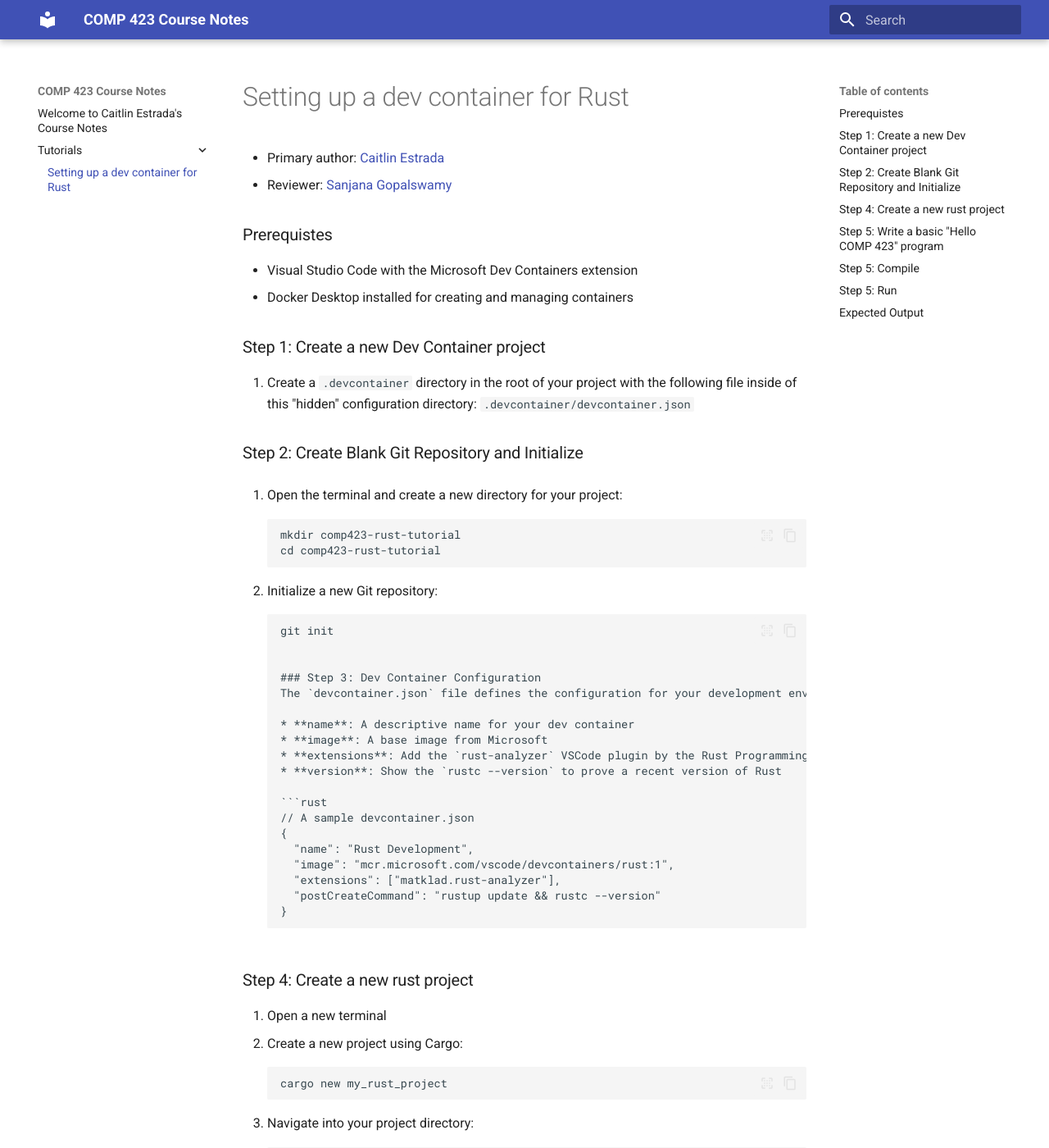
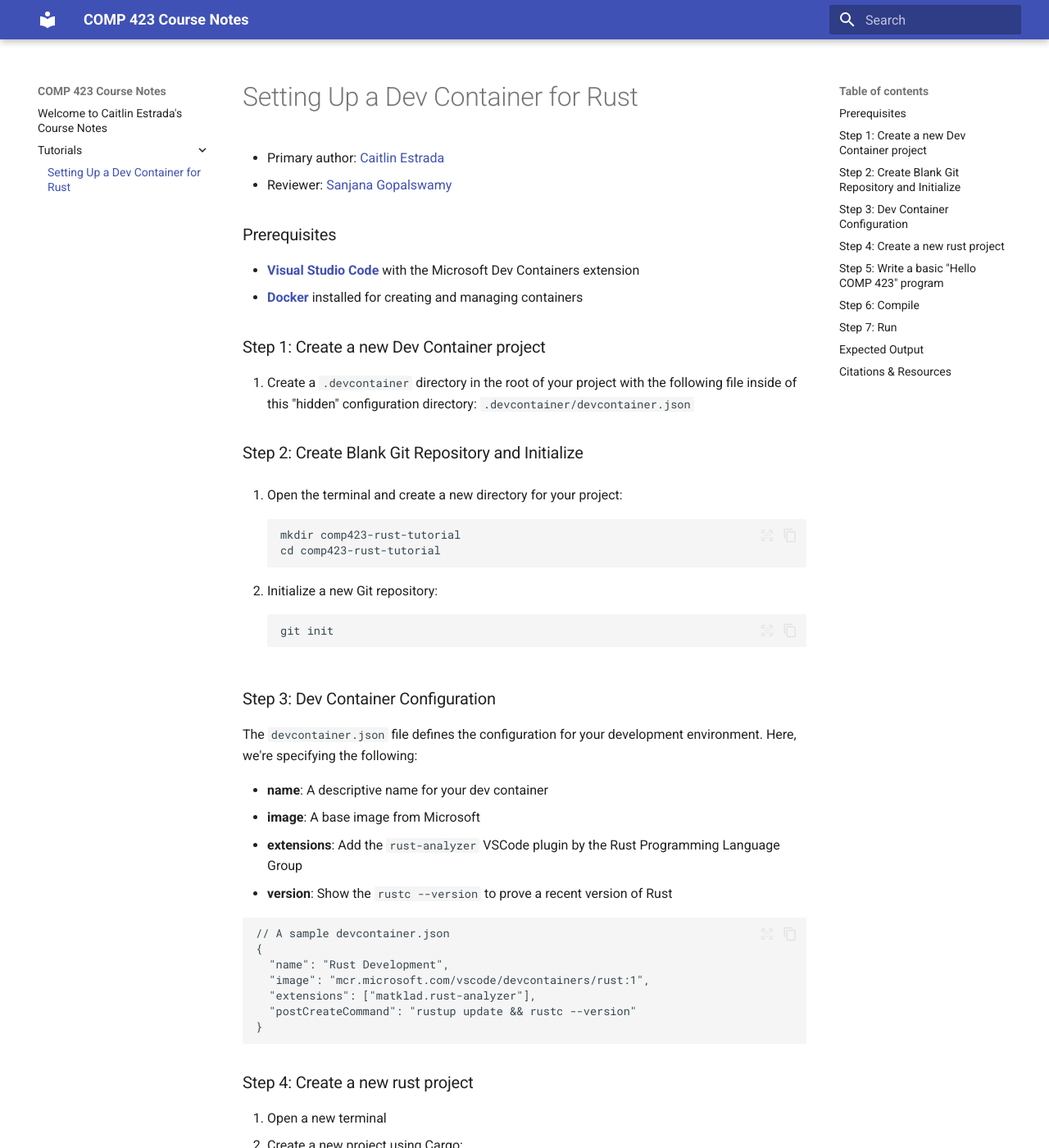
Before and after one commit to caitlinestrada27/comp423-course-notes, an MkDocs documentation site: the page built from docs/tutorials/rust-setup.md, in a window 1280 px wide and 1400 px high. Shown: the whole window at 82% size. Built offline with MkDocs 1.6.1 and Material for MkDocs 9.7.7, drawn with Linux system fonts in a browser that asks for light colours; some of the changed text lies outside the part shown.

Commit message:
reviewed rust-tutorial and made changes

````diff
--- a/docs/tutorials/rust-setup.md
+++ b/docs/tutorials/rust-setup.md
@@ -1,11 +1,11 @@
-# Setting up a dev container for Rust
+# Setting Up a Dev Container for Rust
 
 * Primary author: [Caitlin Estrada](https://github.com/caitlinestrada27)
 * Reviewer: [Sanjana Gopalswamy](https://github.com/sgopal08)
 
-### Prerequistes
-* Visual Studio Code with the Microsoft Dev Containers extension
-* Docker Desktop installed for creating and managing containers
+### Prerequisites
+* [**Visual Studio Code**](https://code.visualstudio.com/) with the Microsoft Dev Containers extension
+* [**Docker**](https://www.docker.com/products/docker-desktop/) installed for creating and managing containers
 
 ### Step 1: Create a new Dev Container project
 1. Create a `.devcontainer` directory in the root of your project with the following file inside of this "hidden" configuration directory: `.devcontainer/devcontainer.json`
@@ -20,17 +20,18 @@
 2. Initialize a new Git repository:
 ```
 git init
-
+```
 
 ### Step 3: Dev Container Configuration
 The `devcontainer.json` file defines the configuration for your development environment. Here, we're specifying the following:
+
 
 * **name**: A descriptive name for your dev container
 * **image**: A base image from Microsoft
 * **extensions**: Add the `rust-analyzer` VSCode plugin by the Rust Programming Language Group
 * **version**: Show the `rustc --version` to prove a recent version of Rust
 
-```rust
+```
 // A sample devcontainer.json
 {
   "name": "Rust Development",
@@ -59,13 +60,16 @@
 }
 ```
 
-### Step 5: Compile
+### Step 6: Compile
 Build your project using Cargo:
 ```
 cargo build
 ```
+!!! note "What does this command do?"
+    It compiles your project's source code into an executable binary (if it's a binary project) or a library (if it's a library project).
 
-### Step 5: Run
+
+### Step 7: Run
 Run the project using Cargo:
 ```
 cargo run
@@ -77,3 +81,10 @@
 ```
 !!! bug
     Verify that this is your output to ensure you followed the tutorial correctly!
+
+## Citations & Resources
+[Cargo Documentation](https://doc.rust-lang.org/cargo/guide/creating-a-new-project.html)
+
+[Rust Documentation](https://www.rust-lang.org/learn)
+
+[COMP423 MkDocs Tutorial](https://comp423-25s.github.io/resources/MkDocs/tutorial/#what-is-a-development-dev-container)
````
